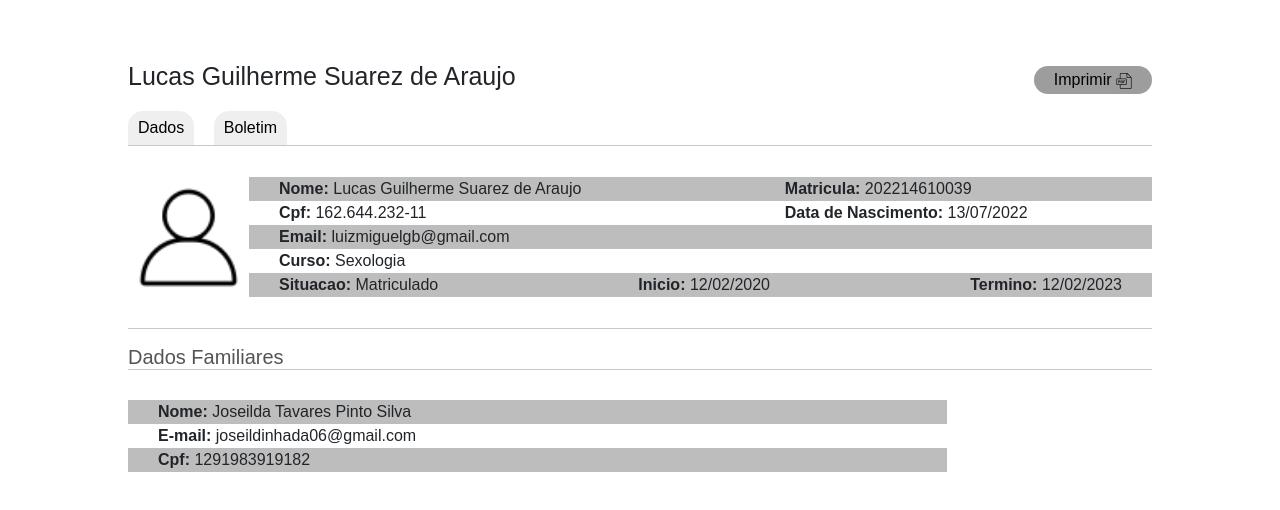
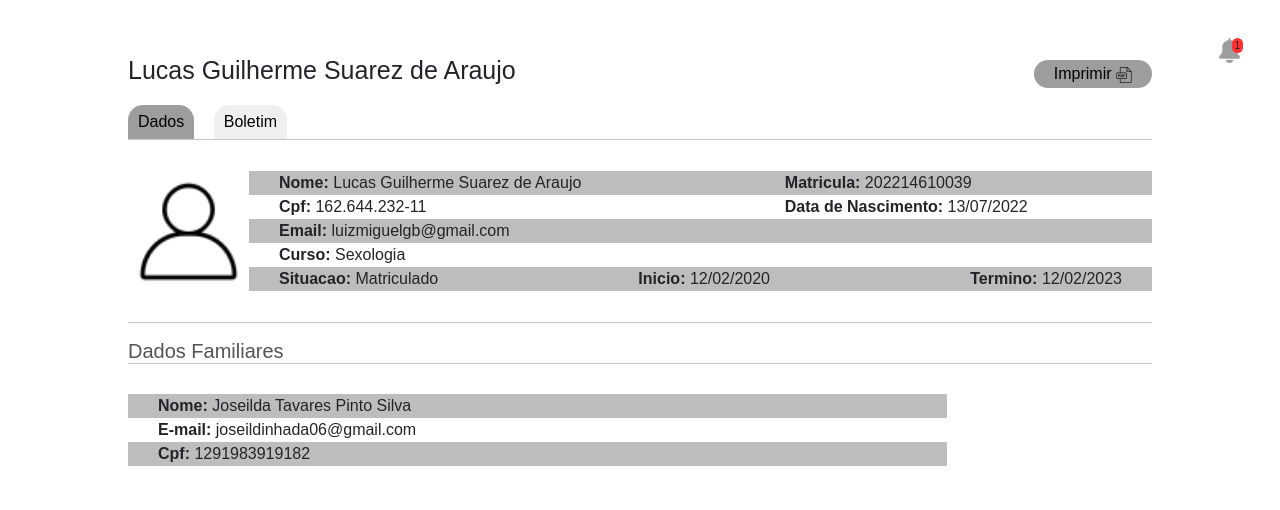
Before and after one commit to DarkSan0/TestSer, a plain HTML site: page templates/Informacoes-aluno.html in a window 1280 px wide. Shown: the part 54-564 px from the top of the page. Drawn offline with nearby package versions, Linux system fonts and the light colour scheme.

Commit message:
Adição do sininho de notificações na página de dados do Aluno!

```diff
--- a/static/css/Informacoes-aluno.css
+++ b/static/css/Informacoes-aluno.css
@@ -27,7 +27,35 @@ nav #logo {
     width: 80%;
     height: 400px;
     margin: auto;
-    margin-top: 70px;
+    margin-top: 5%;
+}
+
+.sino {
+    position: absolute;
+    margin-left: auto;
+    margin-right: auto;
+    height: 9%;
+    width: 97%;
+    display: flex;
+    justify-content: right;
+    align-items:end;
+}
+
+.sino img {
+    height: 25px;
+}
+
+.sino div {
+    cursor: pointer;
+}
+
+.sino span {
+    position: absolute;
+    font-size: 10px;
+    margin-left: 15px;
+    background-color: #FF3131;
+    padding: 0 3px;
+    border-radius: 10px;
 }
 
 .cabecalho {
@@ -68,19 +96,12 @@ nav #logo {
 
 #botao1 {
     transition: background-color 0.2s ease;
-}
-
-#botao1:hover {
     background-color: #9d9d9d;
 }
 
 #botao2 {
     margin-left: 15px;
     transition: background-color 0.2s ease;
-}
-
-#botao2:hover {
-    background-color: #9d9d9d;
 }
 
 .navegacao hr {
--- a/static/js/Informacoes-aluno.js
+++ b/static/js/Informacoes-aluno.js
@@ -2,14 +2,14 @@ var botao_dados = document.querySelector('#botao1')
 var botao_boletim = document.querySelector('#botao2')
 var bloco_informacoes = document.querySelector('.parte_baixo')
 
-botao_dados.addEventListener('click', () => {
+function apagar_boletim() {
     botao_dados.style['background-color'] = '#9d9d9d'
     botao_boletim.style['background-color'] = 'buttonface'
     bloco_informacoes.style.display = 'block'
-})
+}
 
-botao_boletim.addEventListener('click', () => {
+function apagar_dados() {
     botao_dados.style['background-color'] = 'buttonface'
     botao_boletim.style['background-color'] = '#9d9d9d'
     bloco_informacoes.style.display = 'none'
-})
+}
--- a/templates/Informacoes-aluno.html
+++ b/templates/Informacoes-aluno.html
@@ -17,15 +17,20 @@
             <img src="/static/imagens/logo-removebg-preview.png" alt="logo" id="logo">
         </div>
     </nav>
-
+    <div class="sino">
+        <div>
+            <span> 1 </span>
+            <img src="/static/imagens/sino.png" alt="sino">
+        </div>
+    </div>
     <div class="block">
         <div class="cabecalho">
             <h1 id="nome_aluno"> Lucas Guilherme Suarez de Araujo </h1>
             <a href="#" id="botao_imprimir"> Imprimir <img src="/static/imagens/pdf.png" alt="pdf"></a>
         </div>
         <div class="navegacao">
-            <button id="botao1"> Dados</button>
-            <button id="botao2"> Boletim</button>
+            <button id="botao1" onclick="apagar_boletim()"> Dados</button>
+            <button id="botao2" onclick="apagar_dados()"> Boletim</button>
             <hr>
         </div>
         <div class="parte_baixo">
```
Also changed, not shown: static/imagens/sino.png (added).
